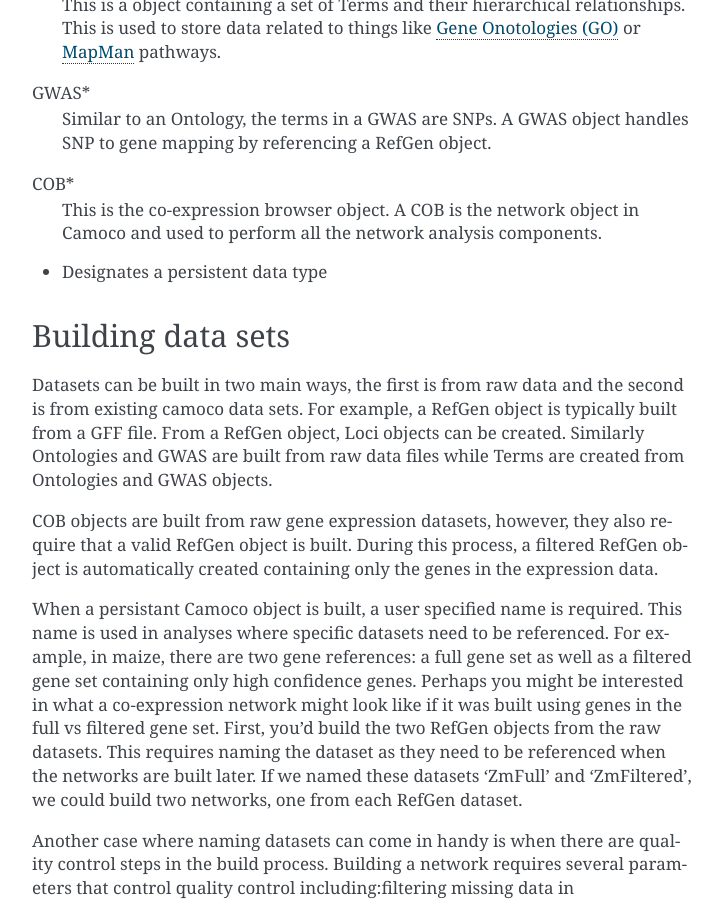
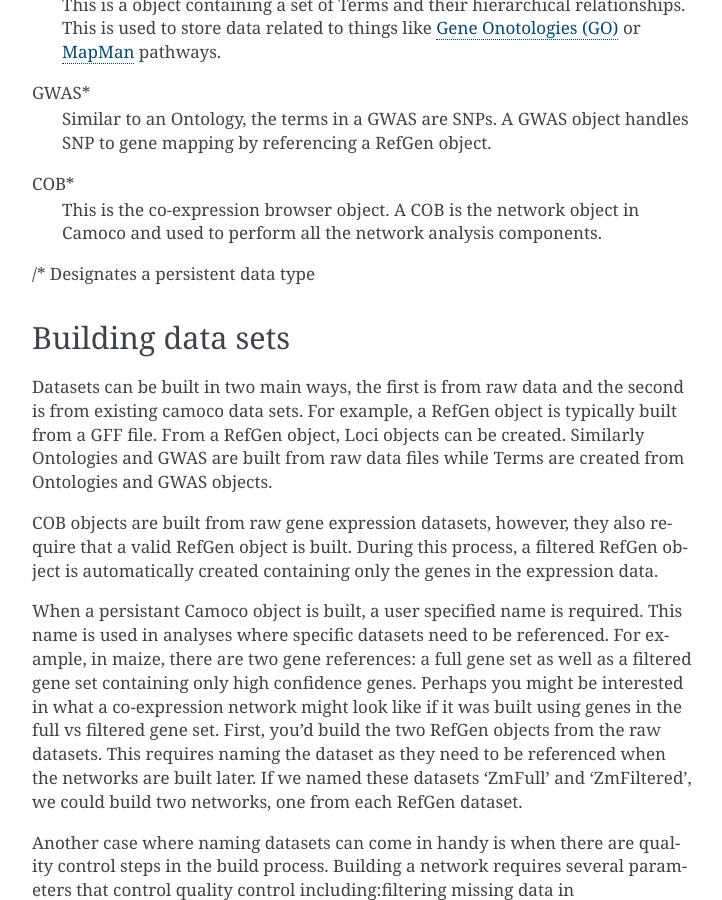
Before and after one commit to LinkageIO/Camoco, a Sphinx documentation site: the page built from docs/overview.rst, in a window 1280 px wide and 900 px high, scrolled down 1759 px. Shown: the whole window, without its empty margins (388-1110 px from the left). Built offline with Sphinx 7.4.7, drawn with Linux system fonts in a browser that asks for light colours; pages that are not in the unit, such as notebooks, are missing from menus.

```diff
--- a/docs/overview.rst
+++ b/docs/overview.rst
@@ -86,7 +86,7 @@
   perform all the network analysis components.
 
 
-* Designates a persistent data type
+/* Designates a persistent data type
 
 Building data sets
 ==================
```
